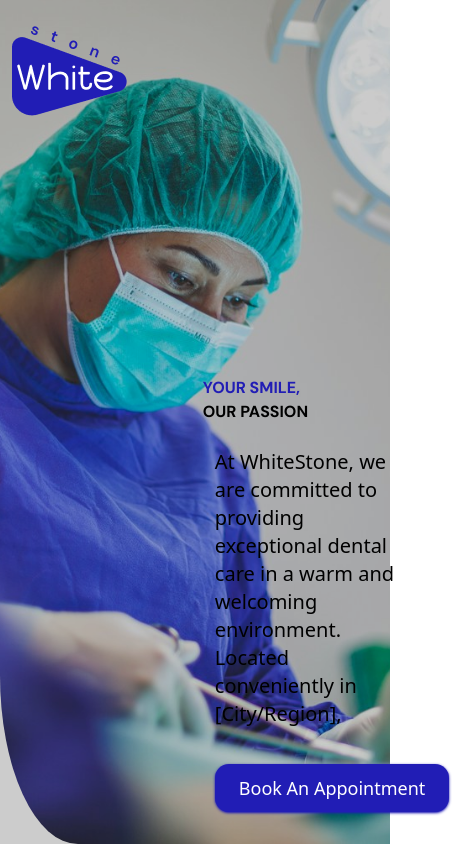
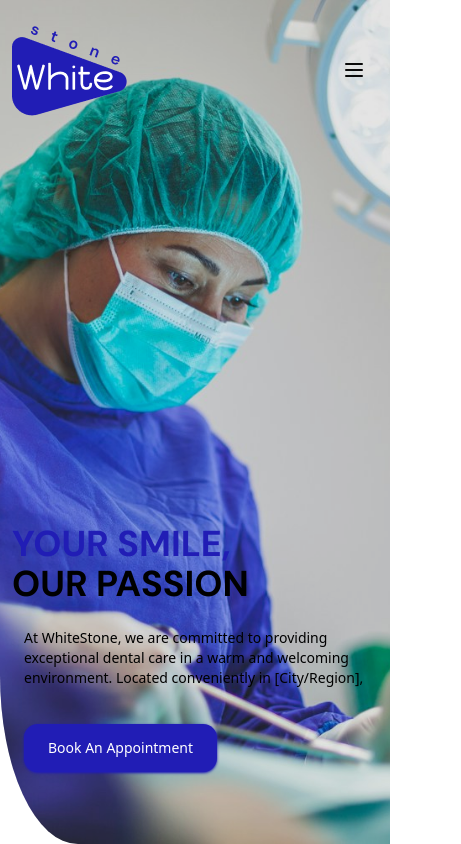
Before and after one commit to Maryammuhammadafzal/Dentist_Website_Landing_Page, a Next.js app: page / in a window 390 px wide. Shown: the whole page, 461 px wide, since content can reach past the window. Built offline with nearby package versions, Linux system fonts and the light colour scheme.

Commit message:
creating Hero Section

```diff
--- a/app/Hero/Page.jsx
+++ b/app/Hero/Page.jsx
@@ -1,39 +1,42 @@
 import { Button } from "@/components/ui/button";
 import React from "react";
-import HeroImage from "../../public/Hero-image.jpg"
+import HeroImage from "../../public/Hero-image.jpg";
 import Image from "next/image";
 import Header from "@/components/Header";
 const HeroPage = () => {
   return (
     <div className="w-full h-screen flex relative justify-center items-center">
       <div className="header w-full h-[140px] absolute top-0 left-0">
-                <Header/>
+        <Header />
       </div>
       <div className="flex md:flex-row justify-end items-center h-full w-full">
-        <div className="h-full lg:w-[45%] w-[48%] flex justify-start items-end">
+        <div className="h-full lg:w-[45%] w-[48%] max-md:pb-10 max-md:px-3 max-md:w-full flex justify-start max-md:justify-center  items-end">
           <div className="flex flex-col gap-6 py-5 h-auto">
-            <h1 className="flex flex-col uppercase font-bold font-mono lg:leading-20 2xl:leading-24 lg:text-7xl md:text-6xl text- 2xl:text-[90px]">
+            <h1 className="flex flex-col uppercase font-bold font-mono lg:leading-20 2xl:leading-24 lg:text-7xl md:text-6xl max-xs:text-4xl max-sm:text-5xl max-md:text-6xl 2xl:text-[90px]">
               <span className="text-primary">Your smile,</span>
               <span className="text-black">Our Passion</span>
             </h1>
-            <p className="text-xl text-black pl-3 pr-13 font-normal">
+            <p className="text-xl text-black pl-3 max-md:text-base max-md:max-w-xl max-xs:text-sm max-xs:pr-0 pr-13 font-normal">
               At WhiteStone, we are committed to providing exceptional dental
               care in a warm and welcoming environment. Located conveniently in
               [City/Region],
             </p>
             <div className="p-3">
-                <Button className="bg-primary shadow-sm shadow-primary text-white h-12 rounded-xl px-6 text-lg">Book An Appointment</Button>
+              <Button className="bg-primary shadow-sm shadow-primary text-white h-12 rounded-xl px-6 text-lg max-sm:text-base max-xs:text-sm">
+                Book An Appointment
+              </Button>
             </div>
           </div>
         </div>
         <div className="w-[50%] max-md:w-full max-md:absolute max-md:left-0 max-md:top-0 max-md:-z-10 h-full flex justify-end items-start">
-                <div className="overlay max-md:block hidden w-full h-full bg-black absolute top-0 left-0 opacity-20 z-10"></div>
+          <div className="overlay max-md:block hidden w-full h-full  rounded-bl-[20%] bg-black/10 absolute top-0 left-0  z-10"></div>
 
           <Image
             src={HeroImage.src}
             width={300}
             height={400}
-                className="w-full h-full rounded-bl-[20%] object-center lg:object-bottom-right object-cover" />
+            className="w-full h-full rounded-bl-[20%] object-center lg:object-bottom-right object-cover"
+          />
         </div>
       </div>
     </div>
--- a/app/globals.css
+++ b/app/globals.css
@@ -120,3 +120,7 @@
     @apply bg-background text-foreground;
   }
 }
+
+@theme{
+  --breakpoint-xs: 30rem
+}
--- a/components/Header.jsx
+++ b/components/Header.jsx
@@ -1,5 +1,6 @@
 import React from "react";
 import Logo from "../public/Logo.png";
+import { Menu, MenuSquareIcon } from "lucide-react";
 const Header = () => {
   let nav_data = [
     {
@@ -39,6 +40,9 @@ const Header = () => {
             </li>
            ))}
           </ul>
+          <div className="menu-button md:hidden block px-3">
+<Menu/>
+          </div>
         </nav>
       </div>
     </header>
```
Lines whose indentation alone changed are shown as unchanged.
